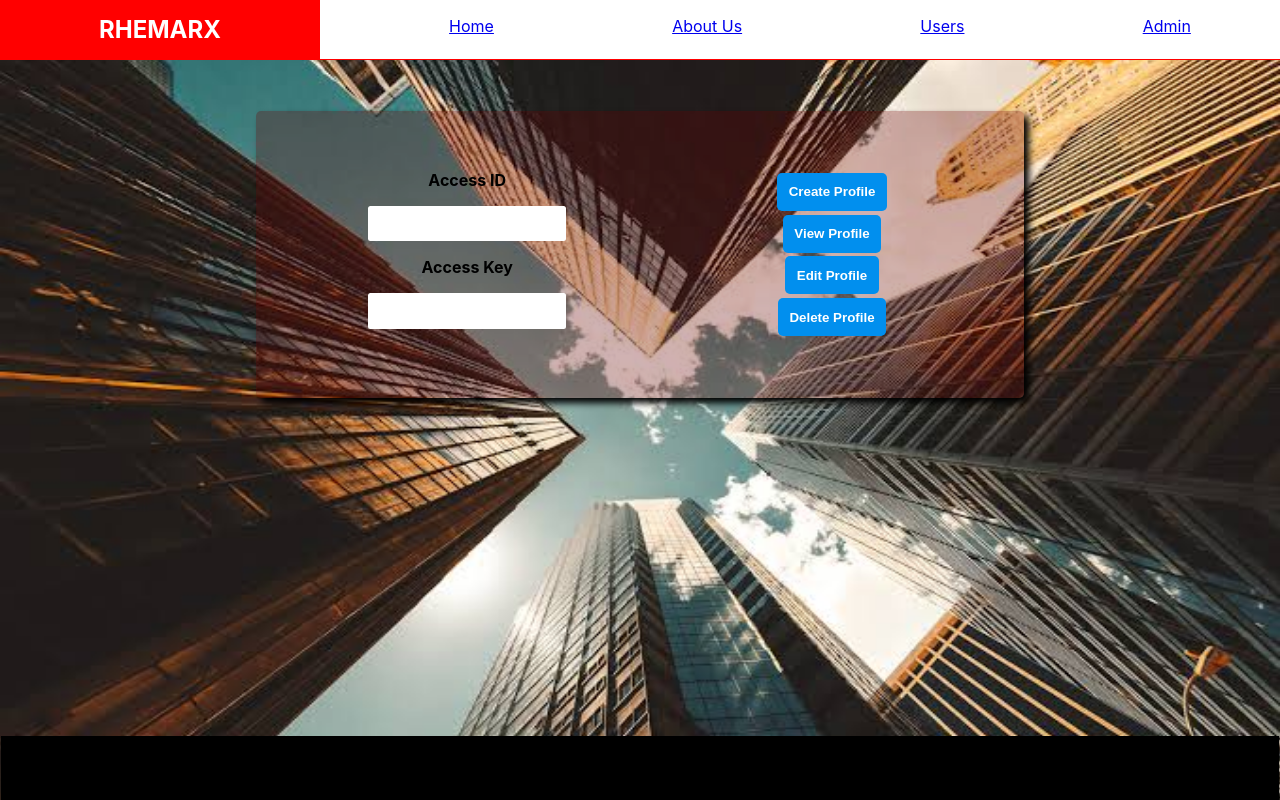
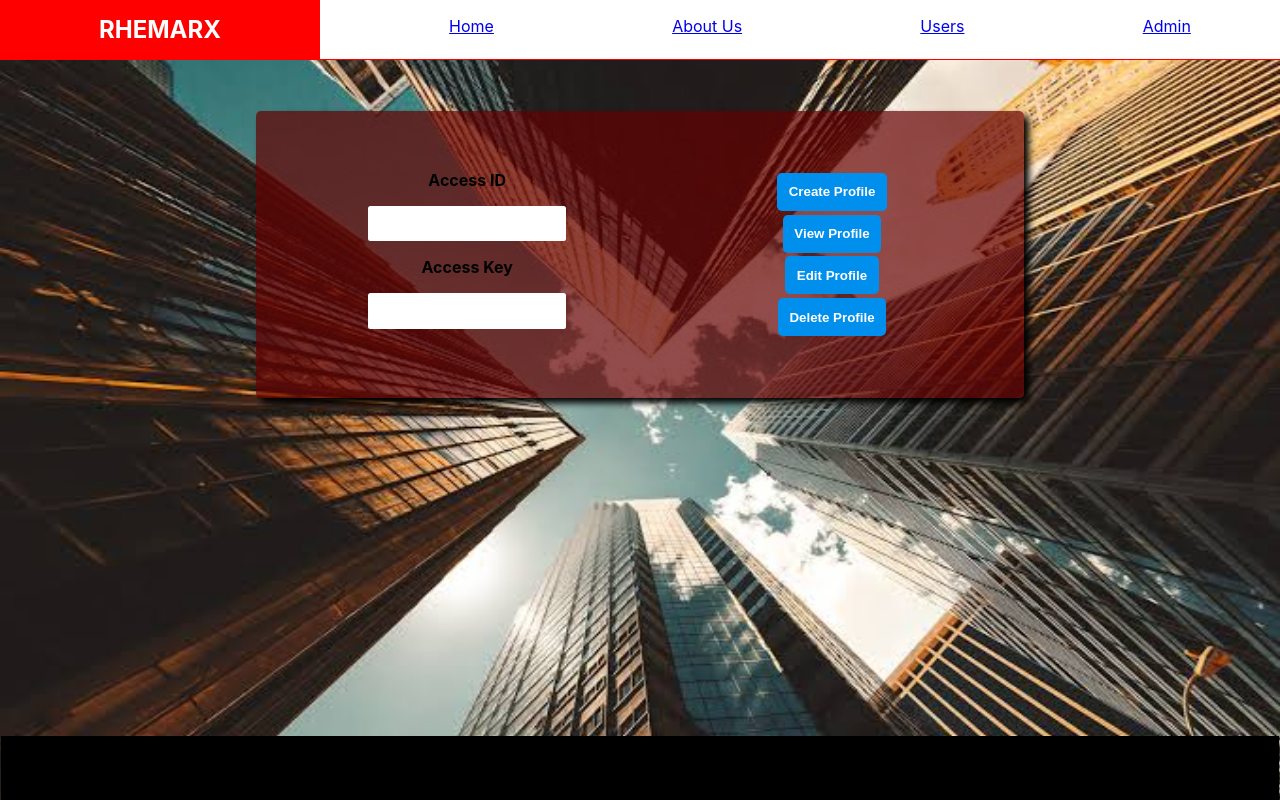
Before and after one commit to williamsOnwuesi/rhemarx, a React (Create React App) app in the folder rhemarx_ui/: page /admin in a window 1280 px wide. Built offline with nearby package versions, Linux system fonts and the light colour scheme.

Commit message:
latest changes by williams

```diff
--- a/rhemarx_ui/src/pages/about.js
+++ b/rhemarx_ui/src/pages/about.js
@@ -1,7 +1,7 @@
 const About = ()=>{
     return (
         <center>
-            <section  style = {{width : "70%", padding : "3%"}}>
+            <section  style = {{width : "70%", padding : "3%", color : "white"}}>
                 <h1 style = {{fontSize : "3vw"}}>About Us</h1>
                 <p1 style = {{fontSize : "2vw"}}>This is our about us page. Band is a multidisciplinary creative studio based in the Pacific Northwest.
                     Their About Us page stands out by showcasing some of their unique and creative projects.
--- a/rhemarx_ui/src/pages/admin.js
+++ b/rhemarx_ui/src/pages/admin.js
@@ -2,7 +2,7 @@
 const Admin = ()=>{
     return (
         <center>
-            <section style = {{background: "rgba(100, 0, 0, 0.3)", width : "60%", margin : "4% 0%", borderRadius : "5px", boxShadow : "5px 5px 7px black"}}>
+            <section style = {{background: "rgba(100, 0, 0, 0.7)", width : "60%", margin : "4% 0%", borderRadius : "5px", boxShadow : "5px 5px 7px black"}}>
 
                 <form className = "adminLogin" style = {{display: "flex", flexDirection : "column", justifyContent : "space-around", padding : "4% 0%"}}>
 
```
